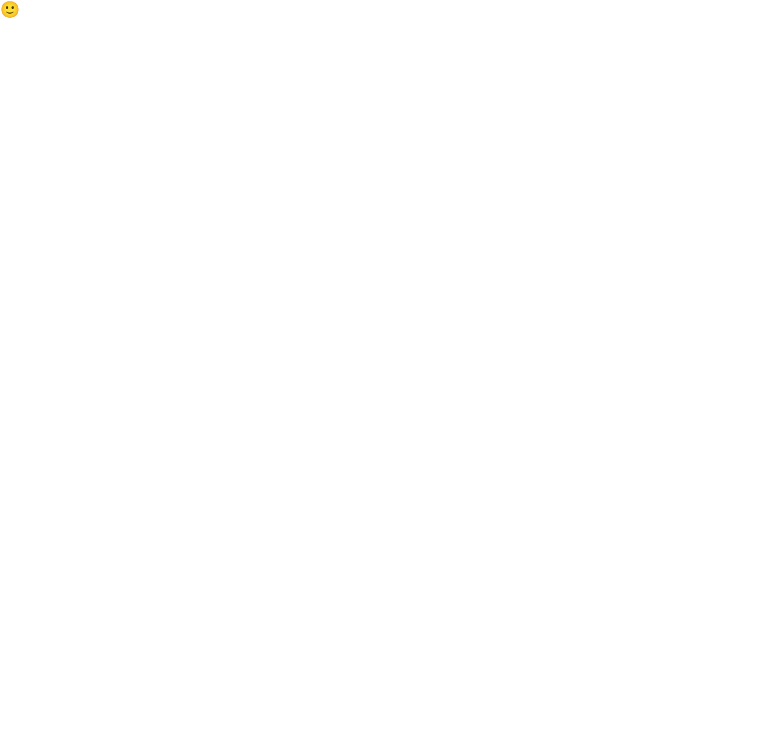
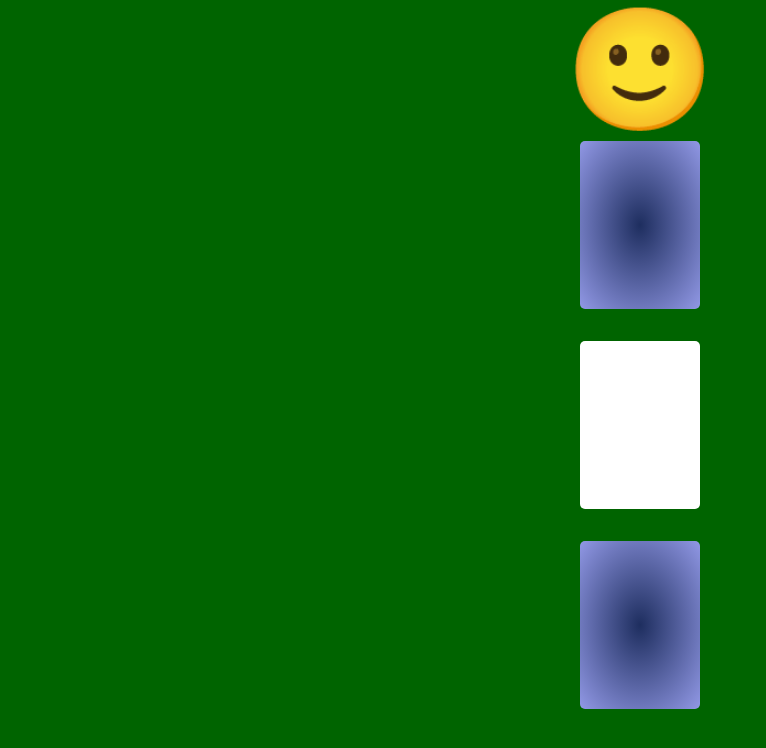
Before and after one commit to RyanTalbot/slapjack, a plain HTML site: page index.html in a window 1280 px wide. Shown: the whole page, without its empty margins (0-766 px from the left). Drawn offline with Linux system fonts and the light colour scheme.

Commit message:
Core CSS positioning

```diff
--- a/index.html
+++ b/index.html
@@ -7,6 +7,7 @@
     <title>Slap Jack</title>
   </head>
   <body>
+    <div id="wrapper">
       <div id="opponent-face">🙂</div>
       <div id="opponent-deck">
         <div class="card card-back"></div>
@@ -21,6 +22,7 @@
       <div id="player-deck">
         <div class="card card-back"></div>
       </div>
+    </div>
     <script src="./script.js"></script>
   </body>
 </html>
--- a/style.css
+++ b/style.css
@@ -3,3 +3,37 @@
   padding: 0;
   box-sizing: border-box;
 }
+
+body {
+  background-color: darkgreen;
+}
+
+#wrapper {
+  display: flex;
+  flex-direction: column;
+  align-items: center;
+}
+
+#opponent-face {
+  font-size: 15vh;
+}
+
+#opponent-deck,
+#player-deck {
+  height: 21vh;
+}
+
+#discard-pile {
+  margin: 4vh 0px;
+}
+
+.card {
+  border-radius: 5px;
+  background-color: #ffffff;
+  width: 15vh;
+  height: 21vh;
+}
+
+.card-back {
+  background: radial-gradient(#1e2e5f, #9198e5);
+}
```
Lines whose indentation alone changed are shown as unchanged.
